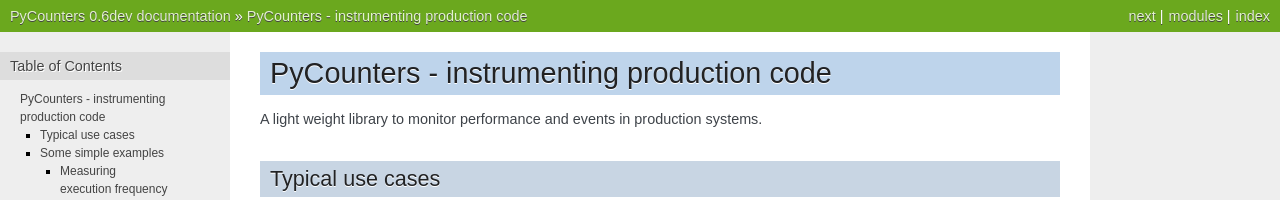
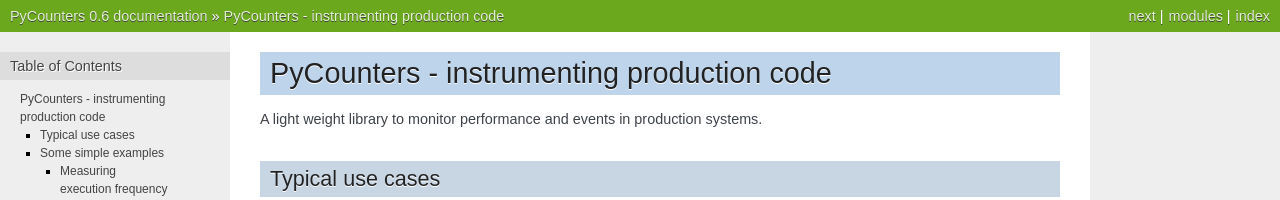
Before and after one commit to prismskylabs/pycounters, a Sphinx documentation site: the page built from docs/source/index.rst, in a window 1280 px wide and 900 px high. Shown: the top 200 px of the window. Built offline with Sphinx 7.4.7, drawn with Linux system fonts in a browser that asks for light colours; some of the changed text lies outside the part shown.

Commit message:
changes version to 0.6 (removed dev.)

```diff
--- a/docs/source/conf.py
+++ b/docs/source/conf.py
@@ -50,7 +50,7 @@
 # The short X.Y version.
 version = '0.6'
 # The full version, including alpha/beta/rc tags.
-release = '0.6dev'
+release = '0.6'
 
 # The language for content autogenerated by Sphinx. Refer to documentation
 # for a list of supported languages.
--- a/setup.py
+++ b/setup.py
@@ -1,6 +1,6 @@
 from setuptools import setup, find_packages
 
-version = '0.6.dev'
+version = '0.6'
 
 long_description = (
     open('README.txt').read()
```
